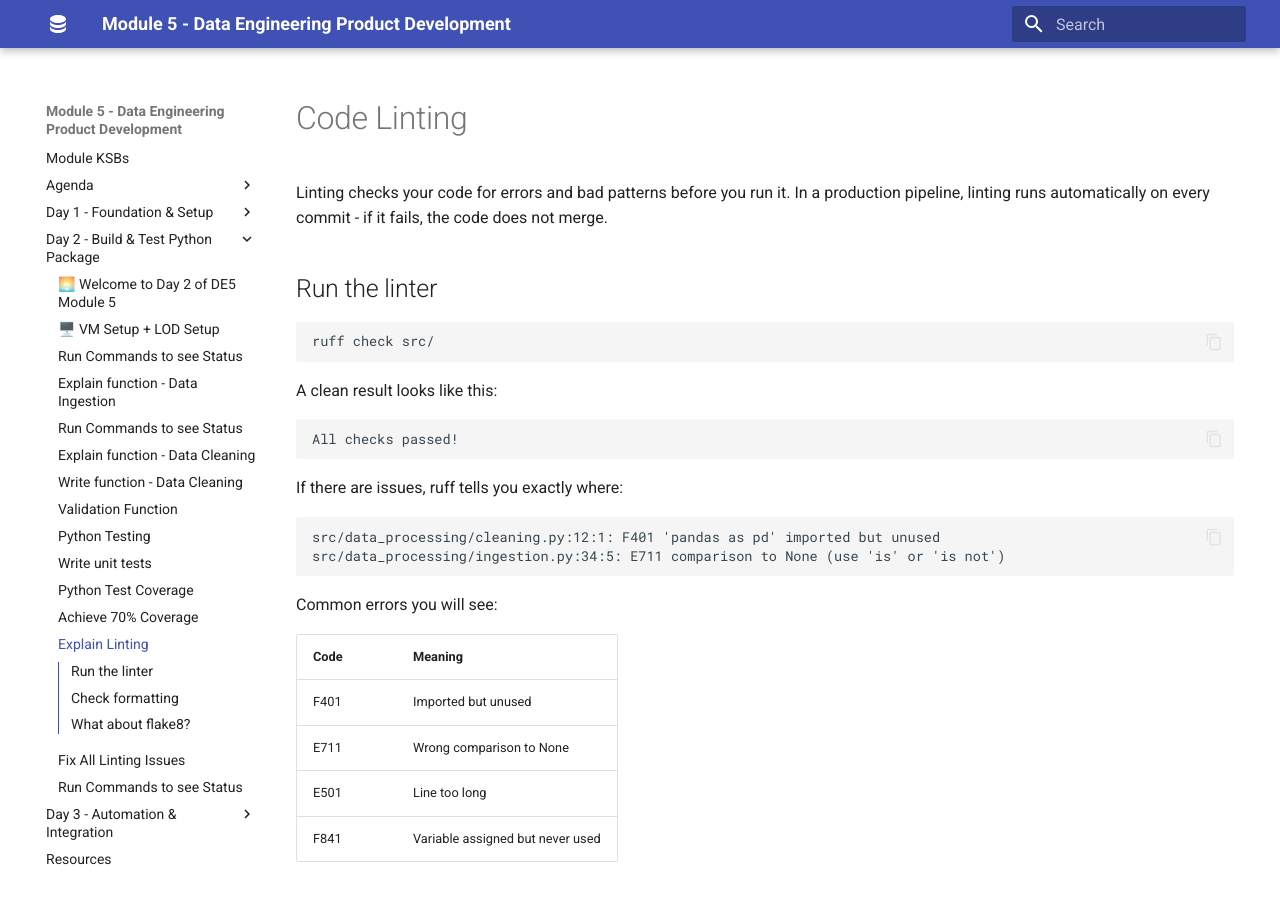
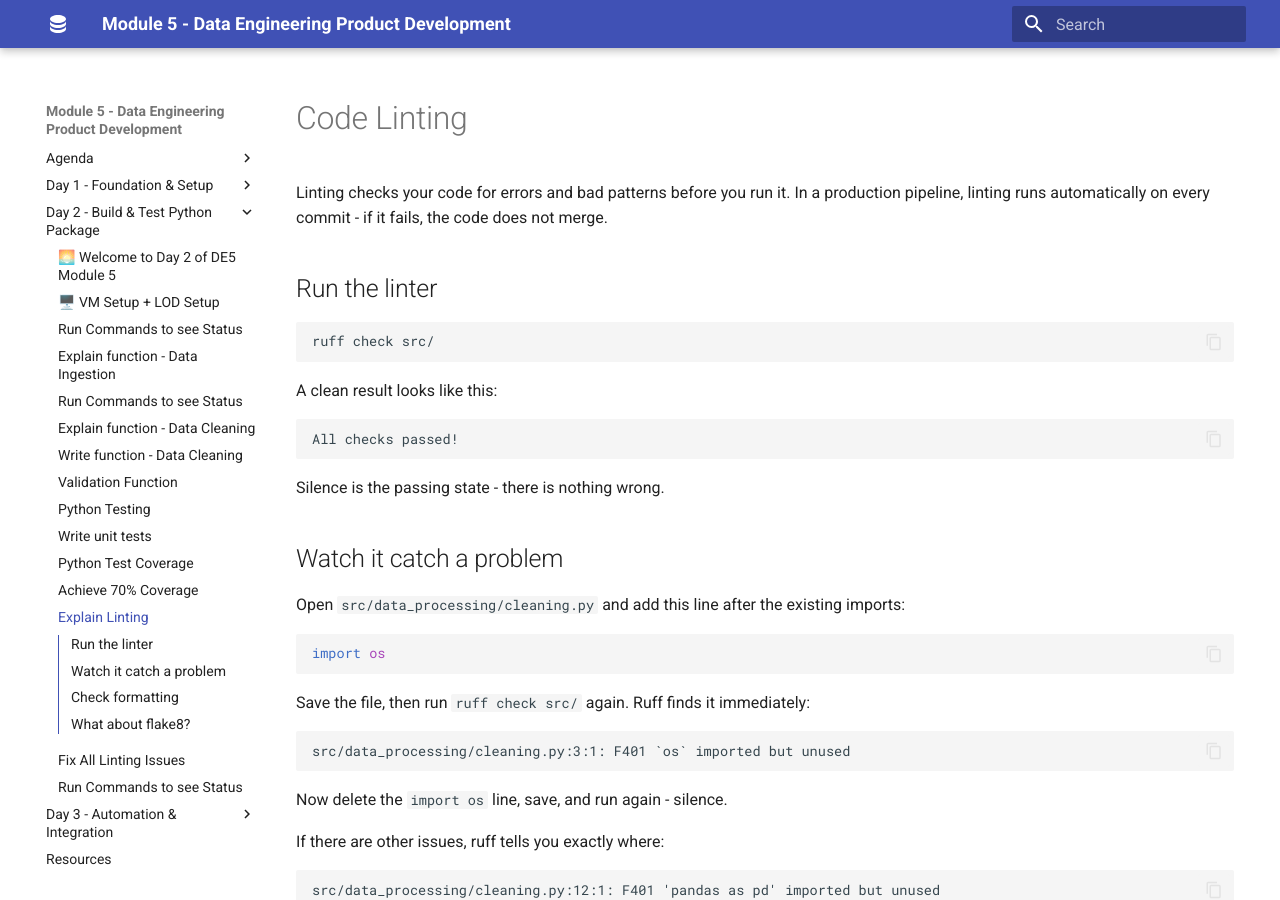
Before and after one commit to qaalabs/DE5M5, an MkDocs documentation site: the page built from docs/day2/linting.md, in a window 1280 px wide and 900 px high. Built offline with MkDocs 1.6.1 and Material for MkDocs 9.7.7, drawn with Linux system fonts in a browser that asks for light colours.

Commit message:
Add linting

````diff
--- a/docs/day2/linting.md
+++ b/docs/day2/linting.md
@@ -14,7 +14,25 @@
 All checks passed!
 ```
 
-If there are issues, ruff tells you exactly where:
+Silence is the passing state - there is nothing wrong.
+
+## Watch it catch a problem
+
+Open `src/data_processing/cleaning.py` and add this line after the existing imports:
+
+```python
+import os
+```
+
+Save the file, then run `ruff check src/` again. Ruff finds it immediately:
+
+```
+src/data_processing/cleaning.py:3:1: F401 `os` imported but unused
+```
+
+Now delete the `import os` line, save, and run again - silence.
+
+If there are other issues, ruff tells you exactly where:
 
 ```
 src/data_processing/cleaning.py:12:1: F401 'pandas as pd' imported but unused
````
Also changed, not shown: tutor/DE5M5D2/linting.md (+2 -1 lines).
